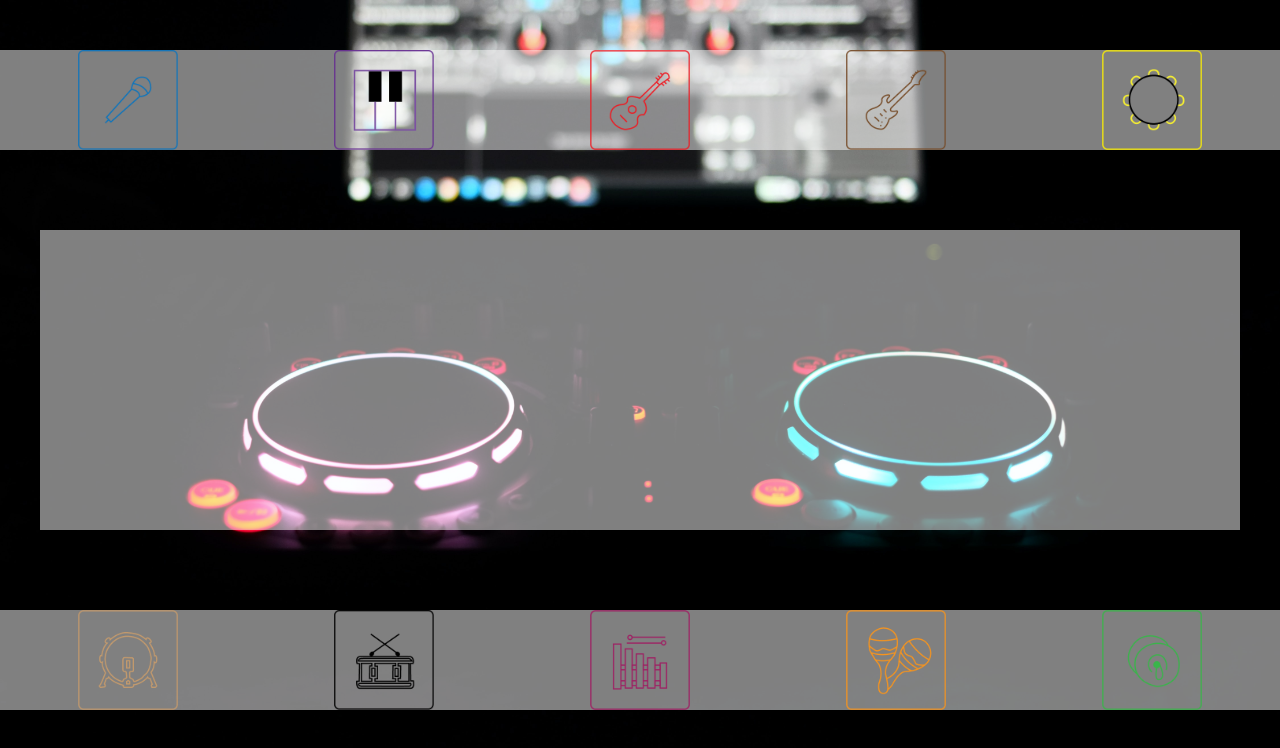
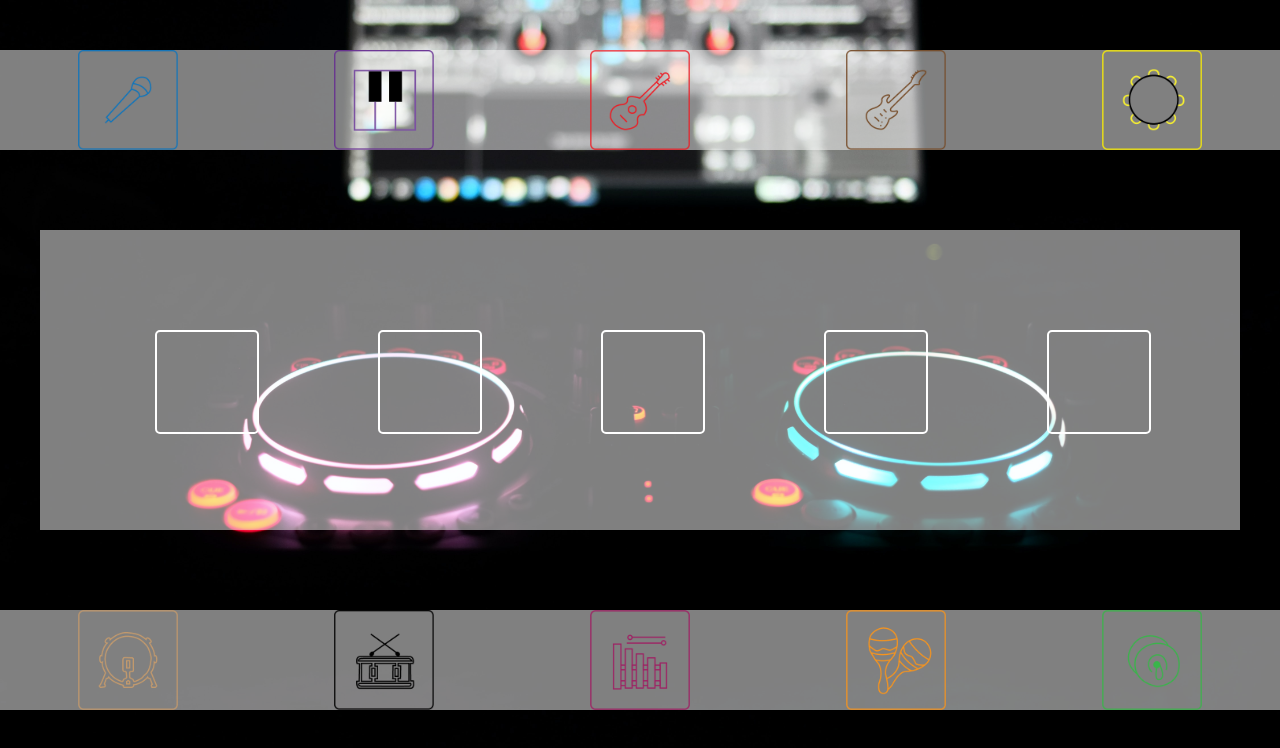
Before and after one commit to HHL008/Lee_Hwanghoe_Music_Mixer, a plain HTML site: page index.html in a window 1280 px wide. Drawn offline with Linux system fonts and the light colour scheme.

Commit message:
updated main css file for music mixer checkpoint2

```diff
--- a/css/main.css
+++ b/css/main.css
@@ -42,6 +42,17 @@ img
   margin-bottom: 80px;
 }
 
+.icondrop
+{
+  display: inline-block;
+  width: 100px;
+  height: 100px;
+  margin-top: 100px;
+  margin-left: 115px;
+  border: 2px solid white;
+  border-radius: 5px;
+}
+
 #mIcon2
 {
   display: flex;
```
